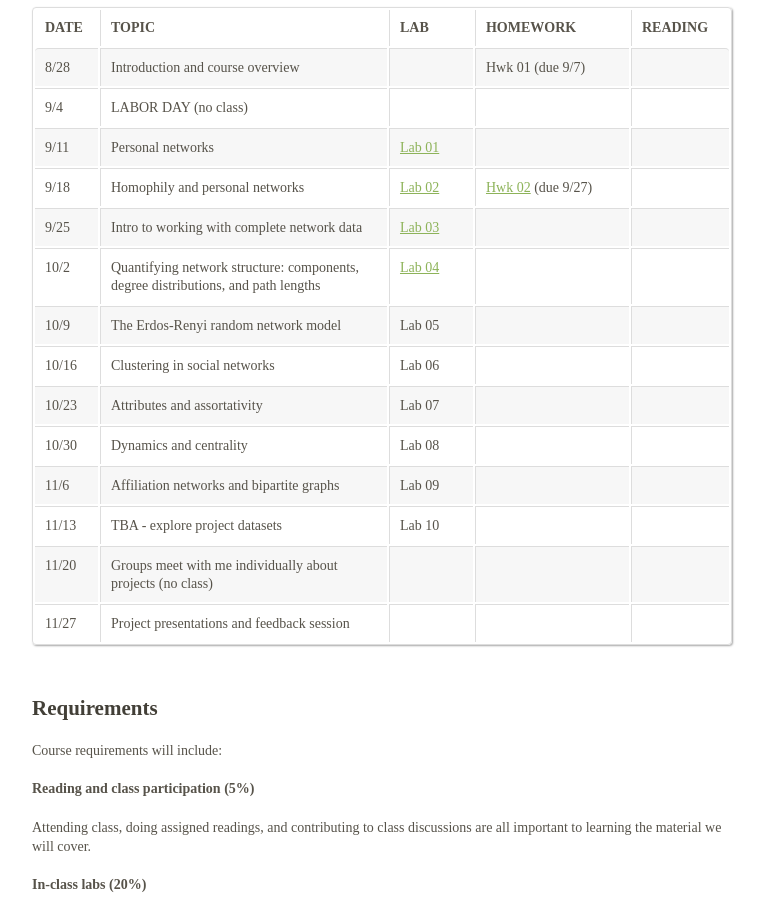
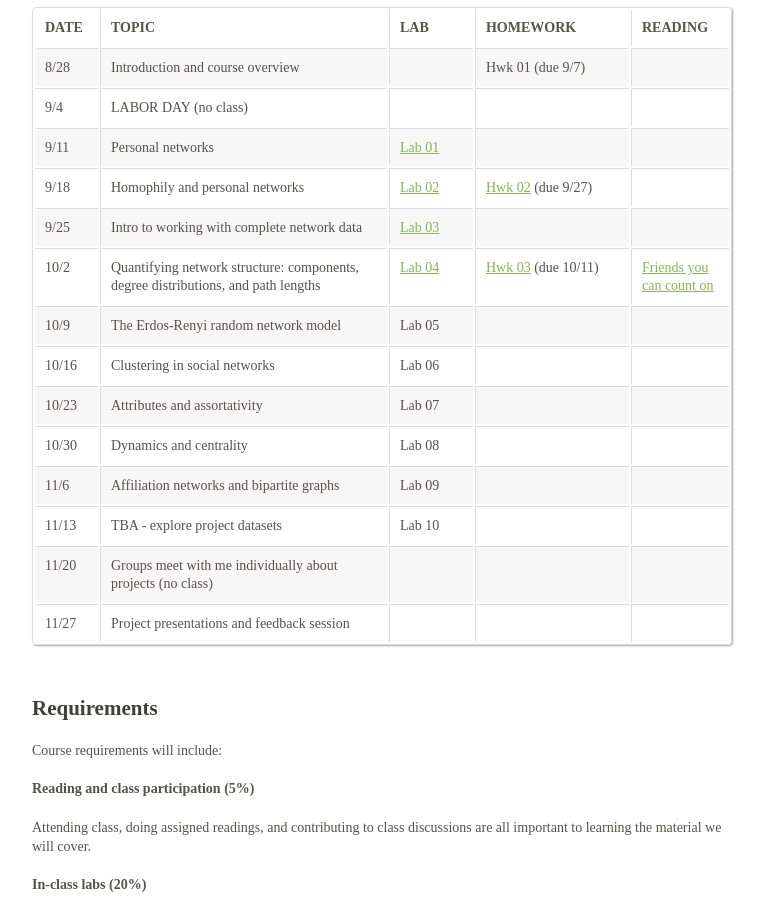
Before and after one commit to dfeehan/dfeehan.github.io, a Jekyll site: the page teaching/2017fa_ls88.html, which Jekyll copies as it is, in a window 1280 px wide and 900 px high, scrolled down 808 px. Shown: the whole window, without its empty margins (258-1023 px from the left). Built offline with Jekyll 4.4.1, drawn with Linux system fonts in a browser that asks for light colours.

Commit message:
added hwk 03

```diff
--- a/teaching/2017fa_ls88.html
+++ b/teaching/2017fa_ls88.html
@@ -410,8 +410,8 @@ Course control number: <strong>46819</strong></p>
 <td>10/2</td>
 <td>Quantifying network structure: components, degree distributions, and path lengths</td>
 <td><a href="http://datahub.berkeley.edu/user-redirect/interact?account=data-8&amp;repo=social-networks-connector&amp;branch=gh-pages&amp;path=lab04/lab04.ipynb">Lab 04</a></td>
-<td></td>
-<td></td>
+<td><a href="http://datahub.berkeley.edu/user-redirect/interact?account=data-8&amp;repo=social-networks-connector&amp;branch=gh-pages&amp;path=hwk03/hwk_friendship_paradox.ipynb">Hwk 03</a> (due 10/11)</td>
+<td><a href="https://opinionator.blogs.nytimes.com/2012/09/17/friends-you-can-count-on/">Friends you can count on</a></td>
 </tr>
 <tr class="odd">
 <td>10/9</td>
```
